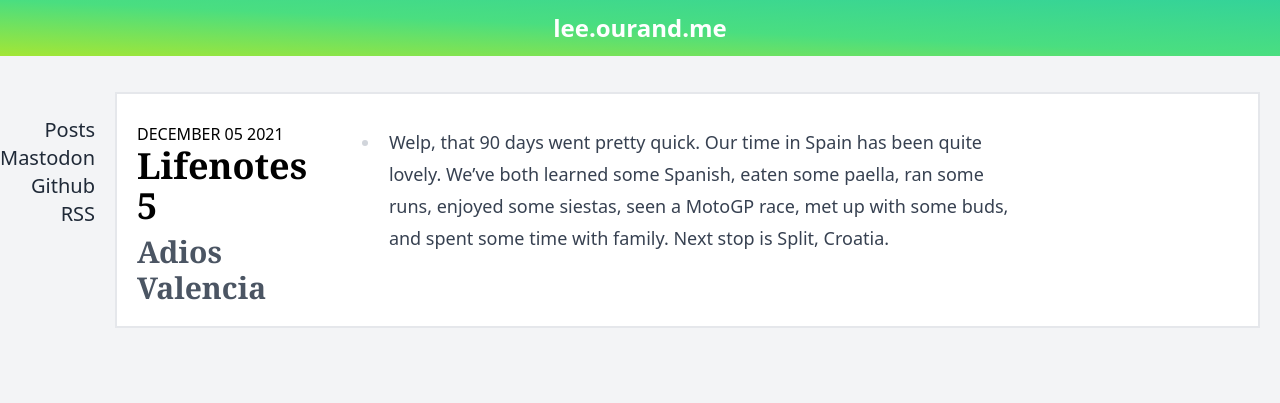
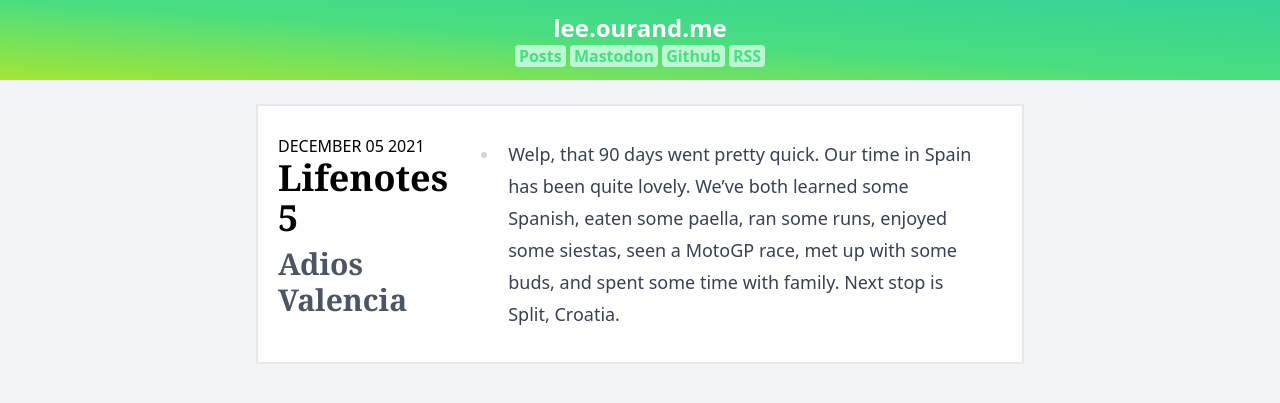
Before and after one commit to leeourand/leeourand.github.com, a Jekyll site: the page built from _posts/2021-12-05-adios-valencia.md, in a window 1280 px wide. Shown: the top 403 px of the page. Built offline with Jekyll 4.4.1, drawn with Linux system fonts in a browser that asks for light colours; nearby versions of some CDN libraries.

Commit message:
Encutification removing sidebar

```diff
--- a/_layouts/base.html
+++ b/_layouts/base.html
@@ -14,21 +14,14 @@
   <body class="bg-gray-100 dark:bg-gray-900">
     <header class="bg-gradient-to-tr via-green-400 dark:via-green-700 from-lime-400 dark:from-lime-700 to-emerald-400 dark:to-emerald-700 px-5 py-3 font-sans text-white dark:text-gray-300 text-center">
       <h1 class="text-2xl font-extrabold"><a href="/">lee.ourand.me</a></h1>
-      <nav class="font-semibold md:hidden">
+      <nav class="font-semibold">
         <a class="bg-green-200 px-1 py rounded text-green-400" href="/">Posts</a>
         <a class="bg-green-200 px-1 py rounded text-green-400" rel="me" href="https://ruby.social/@leeourand">Mastodon</a>
         <a class="bg-green-200 px-1 py rounded text-green-400" href="https://github.com/leeourand">Github</a>
+        <a class="bg-green-200 px-1 py rounded text-green-400" href="/feed.xml">RSS</a>
       </nav>
     </header>
-    <div class="container sm:mx-auto sm:my-6 sm:grid sm:grid-cols-[1fr_auto_1fr] sm:grow sm:gap-5">
-      <section class="sm:mt-9 text-right text-xl text-gray-800 dark:text-gray-300">
-        <ul class="hidden md:block">
-          <li><a class="hover:underline" href="/">Posts</a></li>
-          <li><a rel="me" class="hover:underline" href="https://ruby.social/@leeourand">Mastodon</a>
-          <li><a class="hover:underline" href="https://github.com/leeourand">Github</a></li>
-          <li><a class="hover:underline" href="/feed.xml">RSS</a></li>
-        </ul>
-      </section>
+    <div class="container max-w-3xl sm:mx-auto sm:my-6">
       <article class="bg-white dark:bg-gray-700 border-2 p-2 sm:p-5 border-gray-200 dark:border-gray-600 mt-3 sm:w-auto">
         {{ content }}
       </article>
--- a/index.html
+++ b/index.html
@@ -5,7 +5,7 @@ title: Posts
 
 {% for post in paginator.posts %}
   <section class="mb-12">
-    <time class="bg-green-100 dark:bg-green-700 -ml-2 sm:-ml-5 pl-2 py pr-5 sm:pl-5 rounded-r-xl inline-block my-2 text-sm uppercase dark:text-green-300 text-green-700">{{ post.date | date: "%B %d %Y" }}</time>
+    <time class="bg-green-100 dark:bg-green-700 py px-2 rounded-md inline-block my-2 text-sm uppercase dark:text-green-300 text-green-700">{{ post.date | date: "%B %d %Y" }}</time>
     {% if post.link %}
       <h2 class="text-3xl font-bold font-serif dark:text-gray-100">
         <a class="hover:text-gray-500 dark:hover:text-gray-300" href="{{ post.link }}">{{ post.title }} </a>
```
